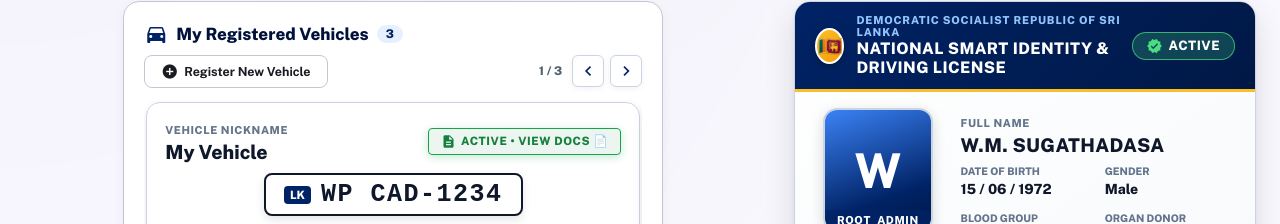
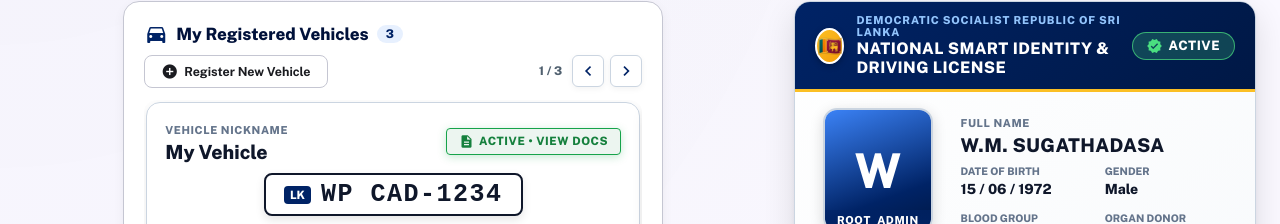
Before and after one commit to harishun/Digital_Lanka, a React (Vite) app in the folder frontend/: page / in a window 1280 px wide. Shown: the part 386-610 px from the top of the page. Built offline with nearby package versions, Linux system fonts and the light colour scheme; no server answers.

Commit message:
fix(ui): add missing onRegisterClick parameter to VehicleCarousel props signature to resolve ReferenceError

```diff
--- a/frontend/src/components/VehicleCarousel.jsx
+++ b/frontend/src/components/VehicleCarousel.jsx
@@ -15,9 +15,10 @@
   openAccessControlModal,
   openDocModal,
   handleMarkAsStolen,
+  onRegisterClick,
   isModalOpen = false,
-  onRegisterClick
 }) {
+
   useEffect(() => {
     const handleKeyDown = (e) => {
       if (isModalOpen) return;
@@ -182,7 +183,7 @@
                             title="Click to inspect verified compliance documents"
                           >
                             <span className="material-icons" style={{ fontSize: '15px' }}>{isStolen ? 'warning' : 'description'}</span>
-                            <span>{isStolen ? 'STOLEN' : 'ACTIVE • VIEW DOCS 📄'}</span>
+                            <span>{isStolen ? 'STOLEN' : 'ACTIVE • VIEW DOCS'}</span>
                           </div>
                         </div>
 
```
